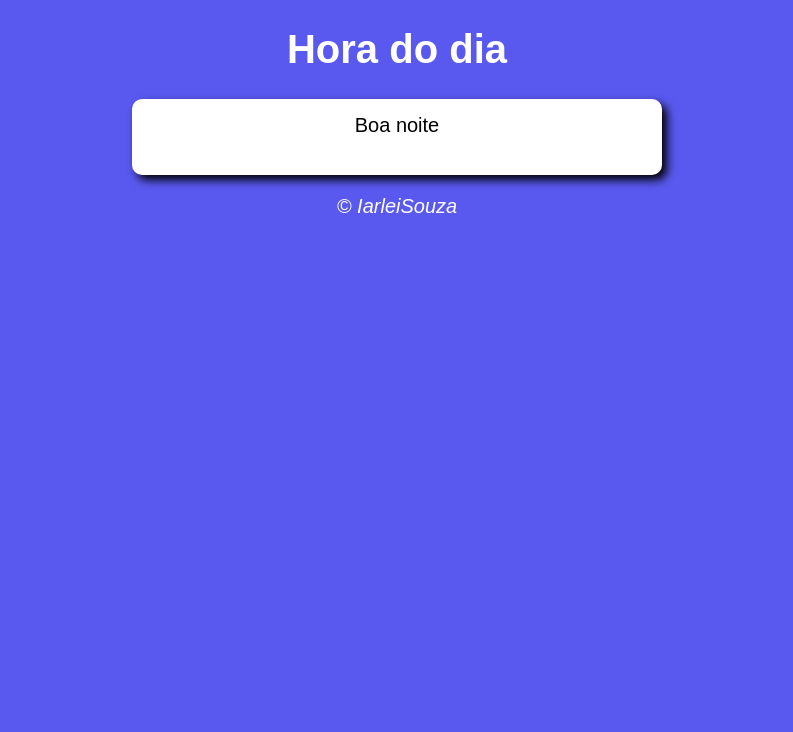
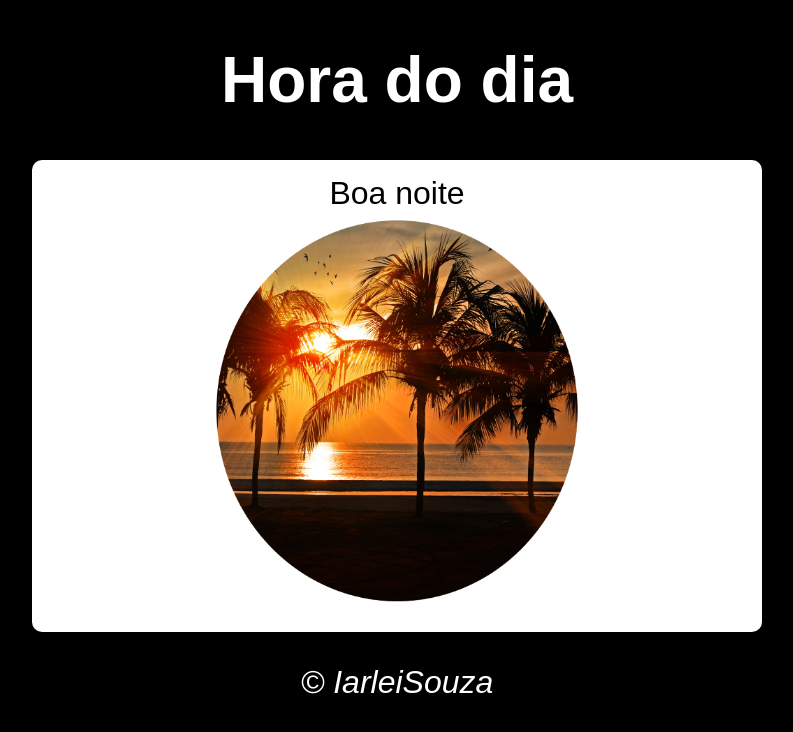
Before and after one commit to iarleisouza/projetoHoradoDia, a plain HTML site: page index.html in a window 1280 px wide. Shown: the whole page, without its empty margins (243-1036 px from the left). Drawn offline with Linux system fonts and the light colour scheme.

Commit message:
subindo projeto

```diff
--- a/index.html
+++ b/index.html
@@ -19,11 +19,14 @@ section {
 background: white;
 border-radius: 10px;
 padding: 15px;
-width: 500px;
+width: 700px;
 margin: auto;
 box-shadow: 5px 5px 10px rgb(0, 0, 0);
 
 
+}
+img {
+    width: 600px;
 }
 footer {
     color: white;
@@ -40,7 +43,7 @@ footer {
             Aqui vai aparecer a mensagem.
         </div>
         <div>
-            <img src="" alt="">
+            <img src="dia.png" alt="">
         </div>
     </section>
     <footer>
@@ -50,18 +53,24 @@ footer {
       var msg = document.getElementById('msg')
       var dia = Date()
       var hora = get.Hour
-
+     //   var hora = 17
 
       function Dia() {
        if (hora < 12) {
            msg.innerHTML = 'Bom dia'
+           document.body.style.fontSize = '32px'
            document.body.style.textAlign = 'center'
+           document.body.style.backgroundColor = '#d68c6f'
        }else if (hora < 18) {
            msg.innerHTML = 'Boa tarde'
+           document.body.style.fontSize = '32px'
            document.body.style.textAlign = 'center'
+           document.body.style.backgroundColor = '#b184429d'
        }else {
            msg.innerHTML = 'Boa noite'
+           document.body.style.fontSize = '32px'
            document.body.style.textAlign = 'center'
+           document.body.style.backgroundColor = 'black'
        }
     }
     </script>
```
Also changed, not shown: dia.png (added), noite.png (added), tarde.png (added).
